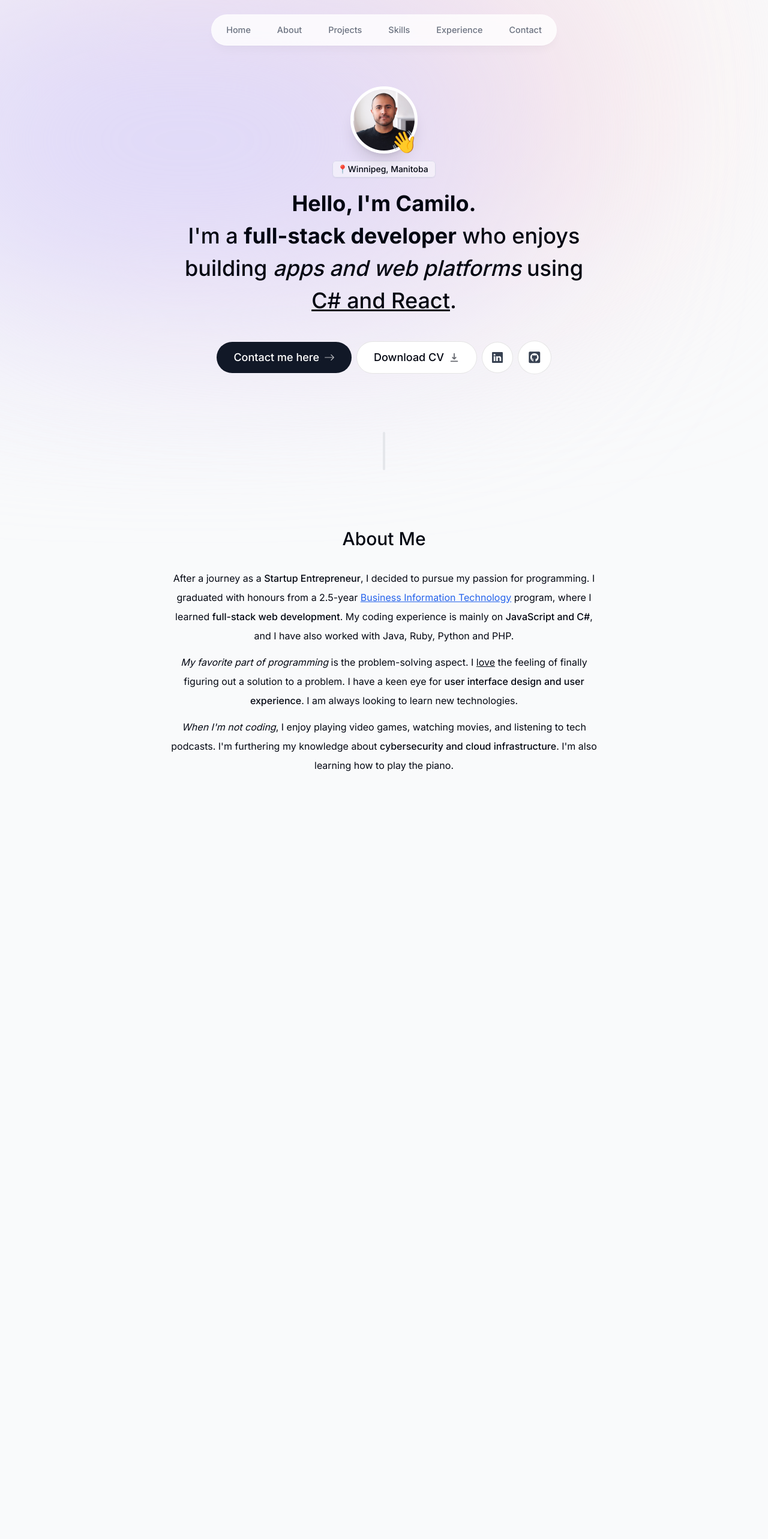
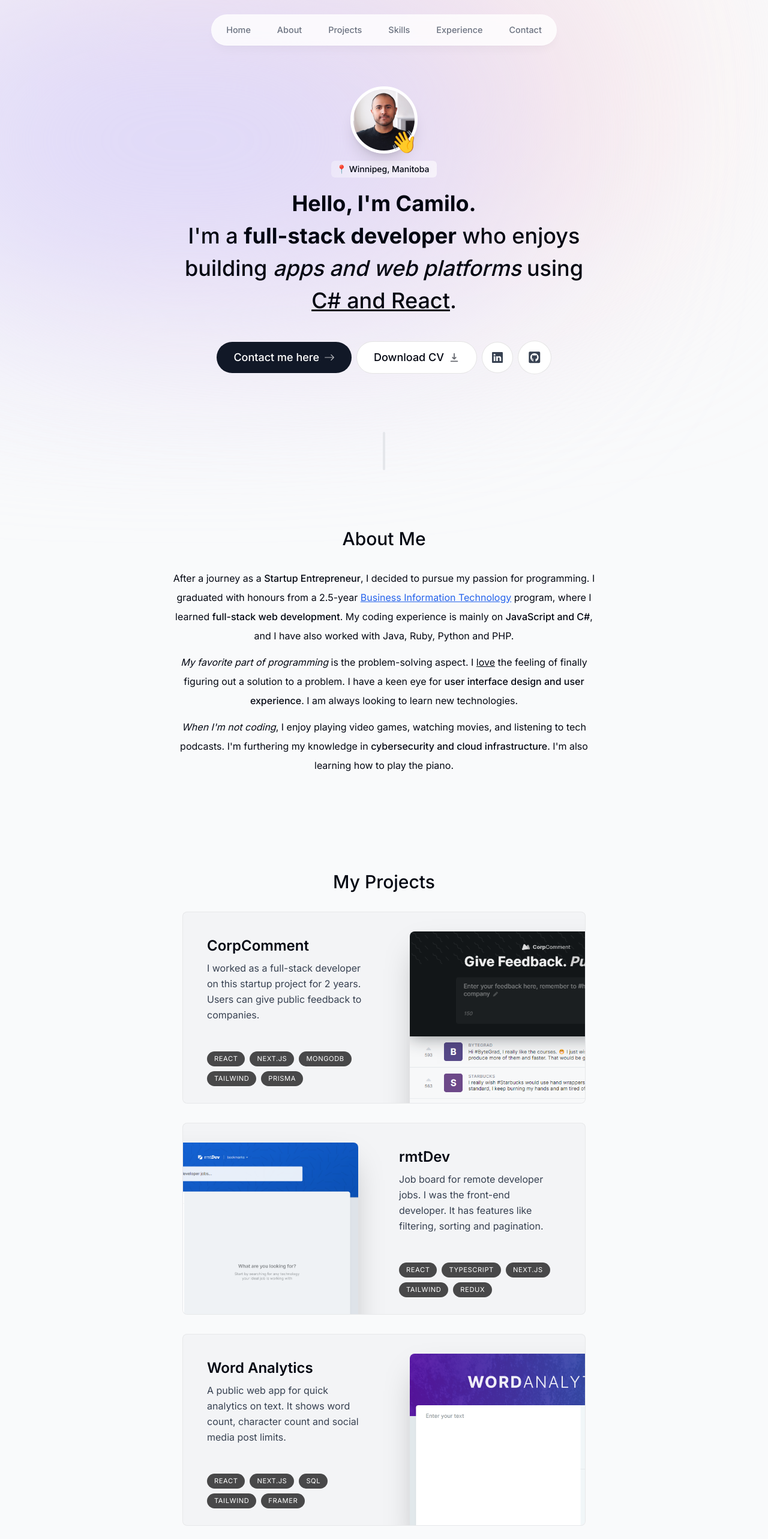
Before and after one commit to milolucero/professional-portfolio, a Next.js app: page / in a window 1280 px wide. Shown: the top 2566 px of the page at 60% size. Built offline with nearby package versions, Linux system fonts and the light colour scheme.

Commit message:
Add projects section

```diff
--- a/app/page.tsx
+++ b/app/page.tsx
@@ -1,5 +1,6 @@
 import About from "@/components/about";
 import Intro from "@/components/intro";
+import Projects from "@/components/projects";
 import SectionDivider from "@/components/section-divider";
 
 export default function Home() {
@@ -8,6 +9,7 @@
       <Intro />
       <SectionDivider />
       <About />
+      <Projects />
     </main>
   );
 }
--- a/components/about.tsx
+++ b/components/about.tsx
@@ -58,7 +58,7 @@
       <p>
         <span className="italic">When I'm not coding</span>, I enjoy playing
         video games, watching movies, and listening to tech podcasts. I'm
-        furthering my knowledge about{" "}
+        furthering my knowledge in{" "}
         <span className="font-medium">
           cybersecurity and cloud infrastructure
         </span>
--- a/components/intro.tsx
+++ b/components/intro.tsx
@@ -46,20 +46,27 @@
             👋
           </motion.span>
         </div>
+
         <motion.div
-          className="rounded-md mt-3 shadow-sm relative overflow-hidden"
+          className="rounded-md mt-3 relative overflow-hidden"
           initial={{ opacity: 0, y: -50, scale: 0 }}
           animate={{ opacity: 1, y: 0, scale: 1 }}
           transition={{
             type: "tween",
-            stiffness: 125,
             delay: 0.1,
-            duration: 0.4,
+            duration: 0.3,
           }}
         >
-          <div className="bg-white h-full w-full absolute -z-10 opacity-50 backdrop-blur-[0.5rem] rounded-md border border-slate-300"></div>
+          <div
+            className="h-full w-full absolute -z-10 rounded-md"
+            style={{
+              background:
+                "linear-gradient(118deg, rgba(255,255,255,0.3) 0%, rgba(255,255,255,0.6) 100%)",
+            }}
+          ></div>
           <p className="pl-2 pr-3 py-1 text-sm font-medium">
-            📍Winnipeg, Manitoba
+            <span style={{ textShadow: "0 0 1px #ffffff" }}>📍</span> Winnipeg,
+            Manitoba
           </p>
         </motion.div>
       </div>
--- /dev/null
+++ b/components/project.tsx
@@ -0,0 +1,72 @@
+"use client";
+
+import React, { useRef } from "react";
+import Image from "next/image";
+import { motion, useTransform } from "framer-motion";
+import { useScroll } from "framer-motion";
+import { projectsData } from "@/lib/data";
+
+type ProjectProps = (typeof projectsData)[number];
+
+export default function Project({
+  title,
+  description,
+  tags,
+  imageUrl,
+}: ProjectProps) {
+  const ref = useRef<HTMLDivElement>(null);
+
+  const { scrollYProgress } = useScroll({
+    target: ref,
+    offset: ["0 1", "1.33 1"],
+  });
+  const scaleProgress = useTransform(scrollYProgress, [0, 1], [0.8, 1]);
+  const opacityProgress = useTransform(scrollYProgress, [0, 1], [0.6, 1]);
+
+  return (
+    <motion.div
+      ref={ref}
+      className="group mb-3 sm:mb-8 last:mb-0"
+      style={{
+        scale: scaleProgress,
+        opacity: opacityProgress,
+      }}
+    >
+      <article className="bg-gray-100 max-w-[42rem] border border-black/5 rounded-lg overflow-hidden sm:pr-8 relative sm:h-[20rem] hover:bg-gray-200 transition sm:group-even:pl-8">
+        <div className="pt-4 pb-7 px-5 sm:pl-10 sm:pr-2 sm:pt-10 sm:max-w-[50%] flex flex-col h-full sm:group-even:ml-[18rem]">
+          <h3 className="text-2xl font-semibold">{title}</h3>
+          <p className="mt-2 leading-relaxed text-gray-700">{description}</p>
+          <ul className="flex flex-wrap mt-4 gap-2 sm:mt-auto">
+            {tags.map((tag, index) => (
+              <li
+                key={index}
+                className="bg-black/[0.7] px-3 py-1 text-[0.7rem] uppercase tracking-wider text-white rounded-full"
+              >
+                {tag}
+              </li>
+            ))}
+          </ul>
+
+          <Image
+            src={imageUrl}
+            alt={description}
+            quality={95}
+            priority={true}
+            className="absolute hidden sm:block top-8 -right-40 w-[28.25rem] rounded-t-lg shadow-2xl
+            transition
+            group-hover:scale-[1.04]
+            group-hover:-translate-x-3
+            group-hover:translate-y-3
+            group-hover:-rotate-2
+
+            group-even:group-hover:translate-x-3
+            group-even:group-hover:rotate-2
+
+            group-even:right-[initial] group-even:-left-40
+            "
+          />
+        </div>
+      </article>
+    </motion.div>
+  );
+}
--- /dev/null
+++ b/components/projects.tsx
@@ -0,0 +1,19 @@
+import React from "react";
+import SectionHeading from "./section-heading";
+import { projectsData } from "@/lib/data";
+import Project from "@/components/project";
+
+export default function Projects() {
+  return (
+    <section>
+      <SectionHeading>My projects</SectionHeading>
+      <div>
+        {projectsData.map((project, index) => (
+          <React.Fragment key={index}>
+            <Project {...project} />
+          </React.Fragment>
+        ))}
+      </div>
+    </section>
+  );
+}
--- a/components/section-heading.tsx
+++ b/components/section-heading.tsx
@@ -5,5 +5,9 @@
 };
 
 export default function SectionHeading({ children }: SectionHeadingProps) {
-  return <h2 className="text-3xl font-medium capitalize mb-8">{children}</h2>;
+  return (
+    <h2 className="text-center text-3xl font-medium capitalize mb-8">
+      {children}
+    </h2>
+  );
 }
```
